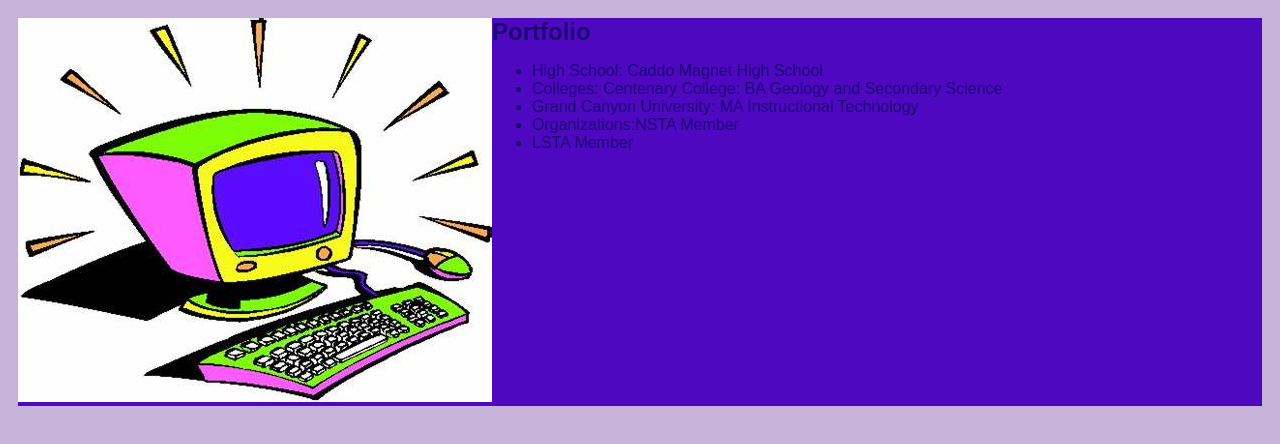
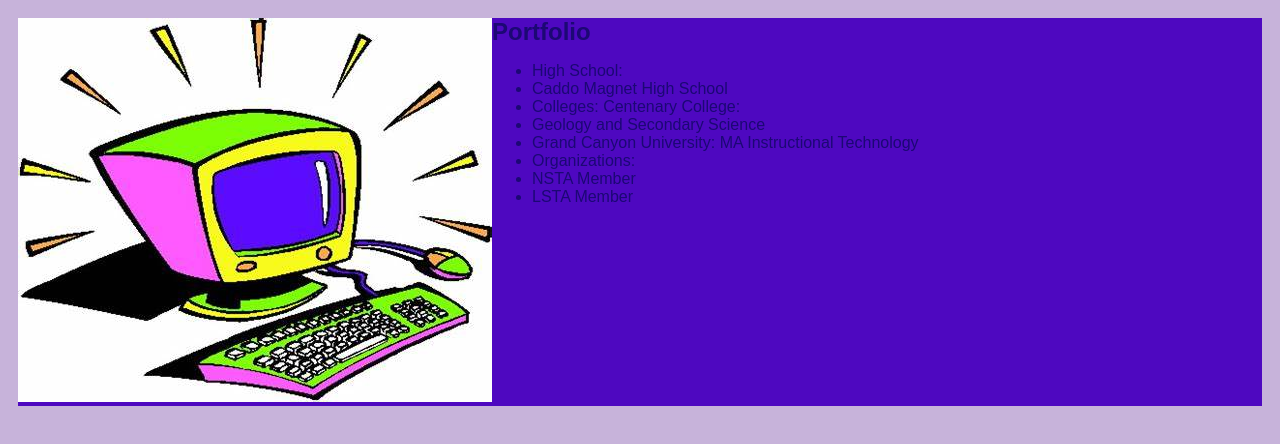
Before and after one commit to Jolah71/Jolah71.github.io, a plain HTML site: page portfolio.html in a window 1280 px wide. Drawn offline with Linux system fonts and the light colour scheme.

```diff
--- a/portfolio.html
+++ b/portfolio.html
@@ -38,11 +38,14 @@
       <section class="Schools and Certifications">
                         <header>Portfolio</header>
                         <ul>
-                            <li>High School: Caddo Magnet High School</li>
-                            <li>Colleges: Centenary College: BA Geology and Secondary Science</li>
-                                             <li>Grand Canyon University: MA Instructional Technology </li>
-                            <li>Organizations:NSTA Member</li>
-                                                <li>LSTA Member</li>
+                            <li>High School: </li>
+                               <li>Caddo Magnet High School</li>
+                            <li>Colleges: Centenary College:</li>
+                                 <li>Geology and Secondary Science</li>
+                                     <li>Grand Canyon University: MA Instructional Technology </li>
+                            <li>Organizations:
+                                   <li>NSTA Member</li>
+                                   <li>LSTA Member</li>
                         </ul>
                     </section>
     </div>
```
